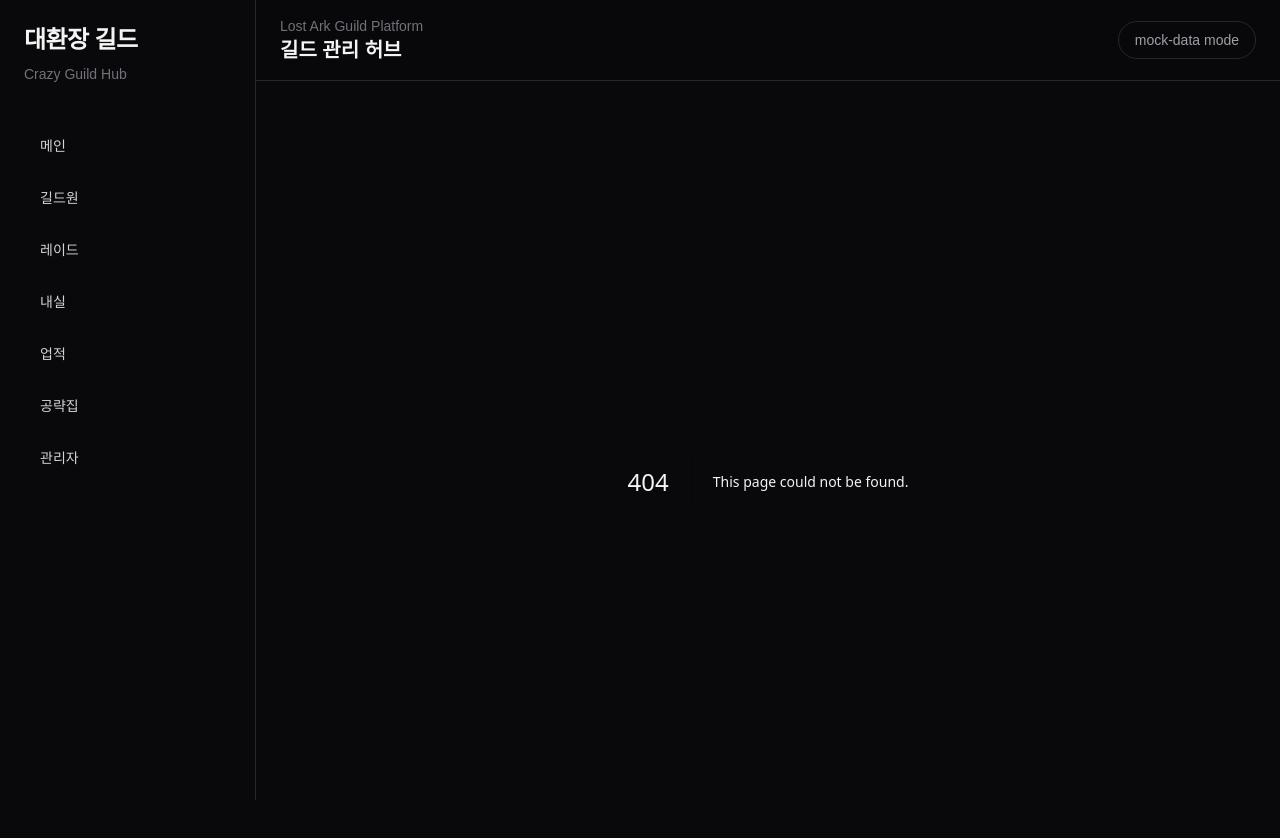
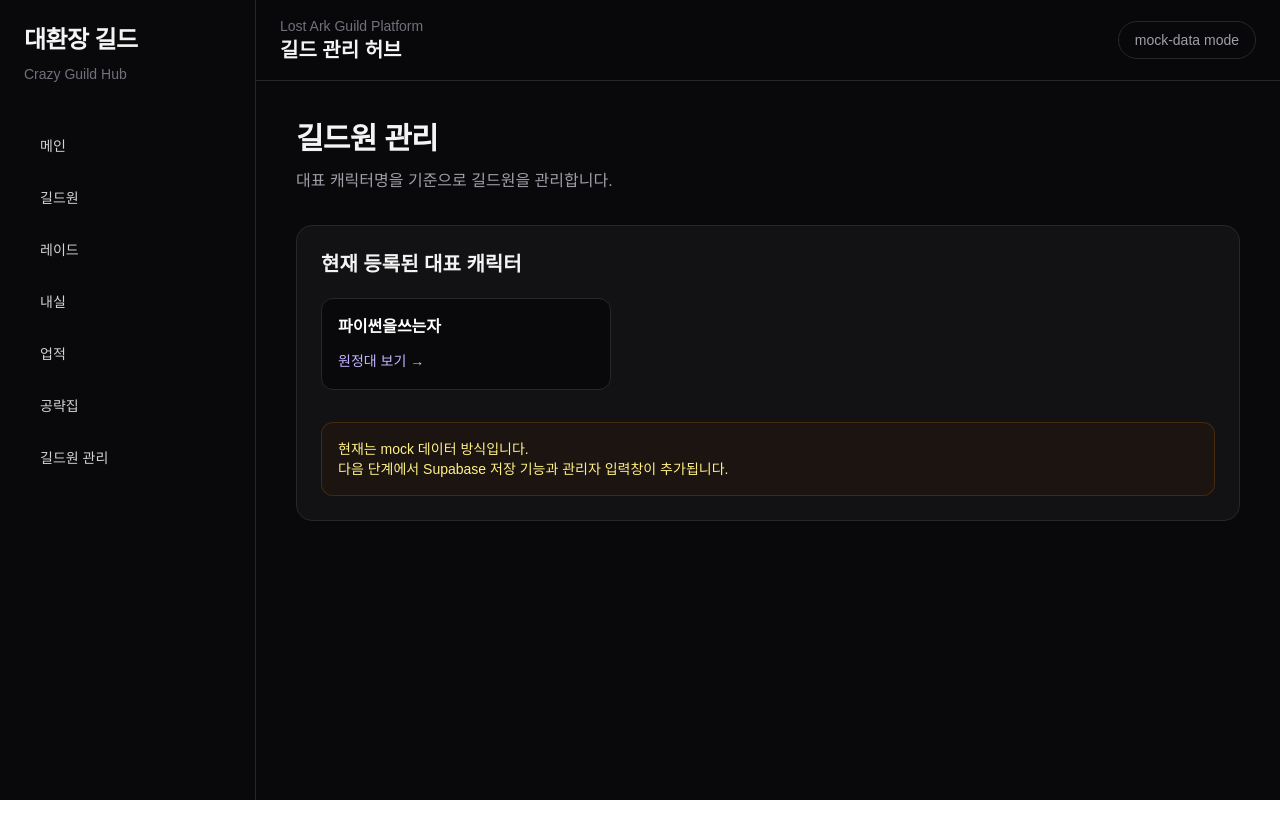
Before and after one commit to janghanyoung/crazy_guild_hub, a Next.js app: page /admin/members in a window 1280 px wide. Before the commit this address had no page. Shown: the top 838 px of the page. After the commit the page ends 800 px from the top, so only its background shows below. Built offline with nearby package versions, Linux system fonts and the light colour scheme.

Commit message:
add admin guild member page

```diff
--- /dev/null
+++ b/app/admin/members/page.tsx
@@ -0,0 +1,43 @@
+import Link from "next/link";
+import PageContainer from "../../../components/ui/PageContainer";
+import SectionTitle from "../../../components/ui/SectionTitle";
+import { guildMembers } from "../../../lib/data/guild-members";
+
+export default function AdminMembersPage() {
+  return (
+    <PageContainer>
+      <SectionTitle
+        title="길드원 관리"
+        description="대표 캐릭터명을 기준으로 길드원을 관리합니다."
+      />
+
+      <div className="rounded-2xl border border-zinc-800 bg-zinc-900/60 p-6">
+        <h2 className="text-xl font-black">현재 등록된 대표 캐릭터</h2>
+
+        <div className="mt-5 grid grid-cols-1 gap-3 md:grid-cols-2 xl:grid-cols-3">
+          {guildMembers.map((member) => (
+            <div
+              key={member}
+              className="rounded-xl border border-zinc-800 bg-zinc-950 p-4"
+            >
+              <p className="font-bold text-white">{member}</p>
+
+              <Link
+                href={`/members/${encodeURIComponent(member)}`}
+                className="mt-3 inline-block text-sm text-violet-300 hover:text-violet-200"
+              >
+                원정대 보기 →
+              </Link>
+            </div>
+          ))}
+        </div>
+
+        <div className="mt-8 rounded-xl border border-yellow-900/50 bg-yellow-950/20 p-4 text-sm text-yellow-200">
+          현재는 mock 데이터 방식입니다.
+          <br />
+          다음 단계에서 Supabase 저장 기능과 관리자 입력창이 추가됩니다.
+        </div>
+      </div>
+    </PageContainer>
+  );
+}
--- a/app/members/page.tsx
+++ b/app/members/page.tsx
@@ -3,9 +3,7 @@ import PageContainer from "../../components/ui/PageContainer";
 import SectionTitle from "../../components/ui/SectionTitle";
 import Link from "next/link";
 
-const guildMembers = [
-  "파이썬을쓰는자",
-];
+import { guildMembers } from "../../lib/data/guild-members";
 
 type LostArkProfile = {
   CharacterImage?: string | null;
--- a/components/layout/Sidebar.tsx
+++ b/components/layout/Sidebar.tsx
@@ -7,7 +7,7 @@ const menus = [
   { href: "/collectibles", label: "내실" },
   { href: "/achievements", label: "업적" },
   { href: "/guides", label: "공략집" },
-  { href: "/admin", label: "관리자" },
+  { href: "/admin/members", label: "길드원 관리" },
 ];
 
 export default function Sidebar() {
--- /dev/null
+++ b/lib/data/guild-members.ts
@@ -0,0 +1,3 @@
+export const guildMembers = [
+  "파이썬을쓰는자",
+];
```
